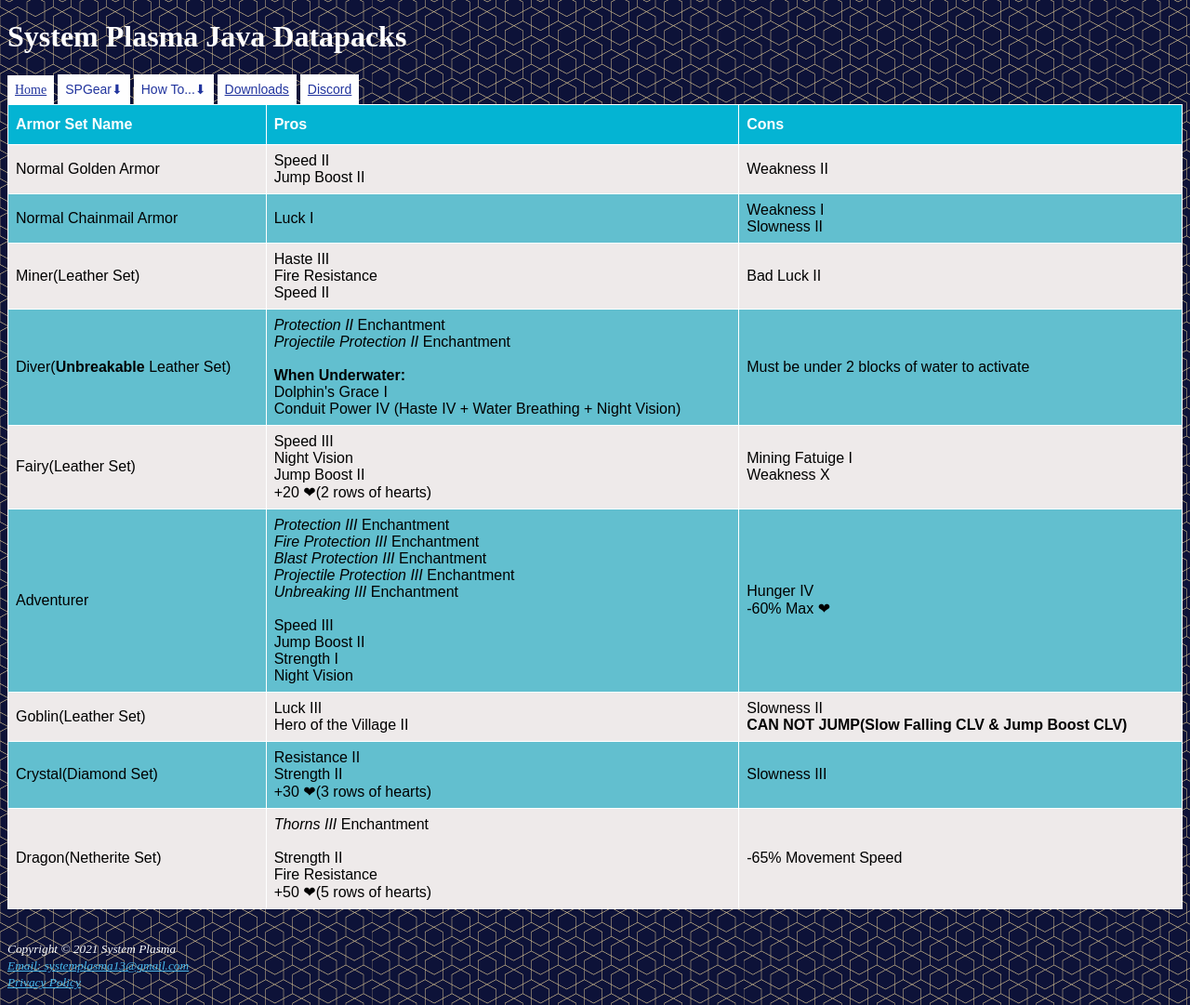
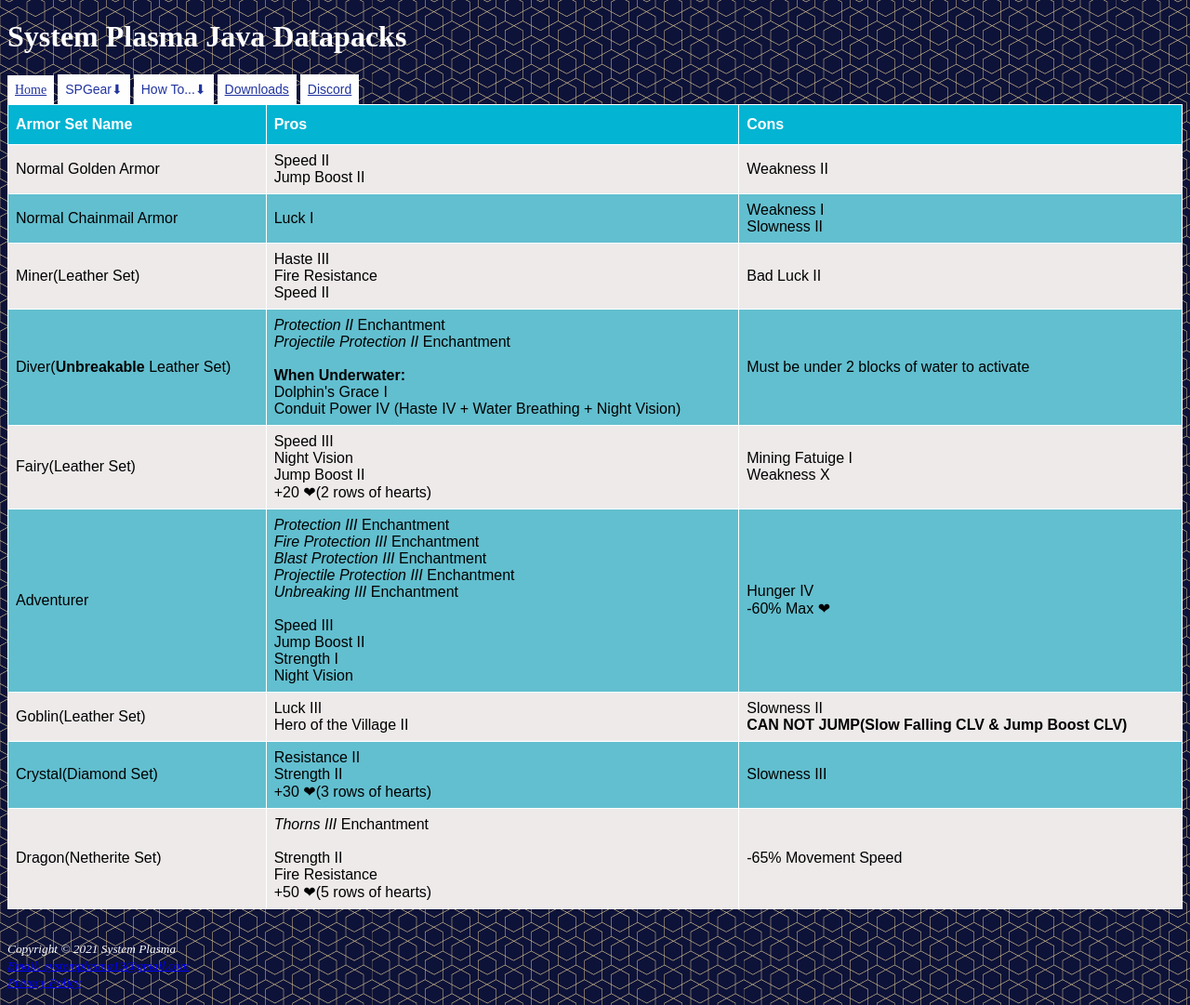
Before and after one commit to Slytherin13/CIS-1310-2021-Fall, a plain HTML site: page final/gear.html in a window 1280 px wide. Shown: the whole page at 93% size. Drawn offline with Linux system fonts and the light colour scheme.

Commit message:
class link update

```diff
--- a/final/gear.html
+++ b/final/gear.html
@@ -134,10 +134,10 @@
                         <br>
                         <p style="color:white;">Copyright &copy 2021 System Plasma
                             <br>
-                            <a rel="nofollow" style="color:rgb(73, 186, 238);" href="mailto:systemplasma13@gmail.com"><u><em>Email:
+                            <a rel="nofollow" class="link" href="mailto:systemplasma13@gmail.com"><u><em>Email:
                                         systemplasma13@gmail.com</em></u></a>
                             <br>
-                            <a rel="nofollow" style="color:rgb(73, 186, 238);"
+                            <a rel="nofollow" class="link"
                                 herf="https://www.privacypolicytemplate.net/live.php?token=X1ae7f2z7aZUQir4xkCOJqpJpVcq9gvp"><u><em>Privacy
                                         Policy</em></u></a>
 
```
Also changed, not shown: final/artifacts.html (+2 -2 lines), final/downloads.html (+2 -2 lines), final/forge.html (+2 -3 lines), final/get-items.html (+2 -2 lines), final/index.html (+2 -2 lines), final/luck.html (+2 -2 lines).
